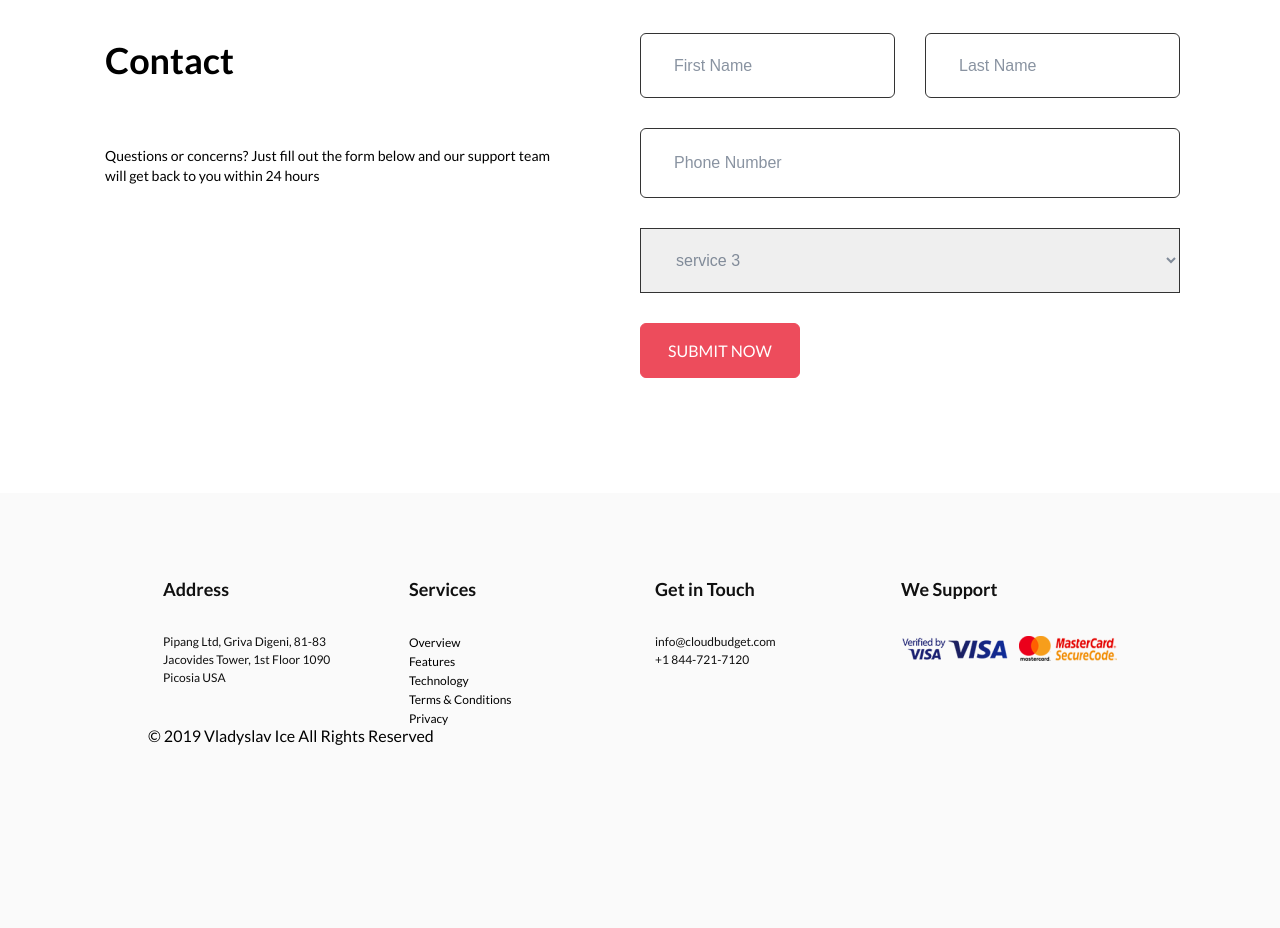
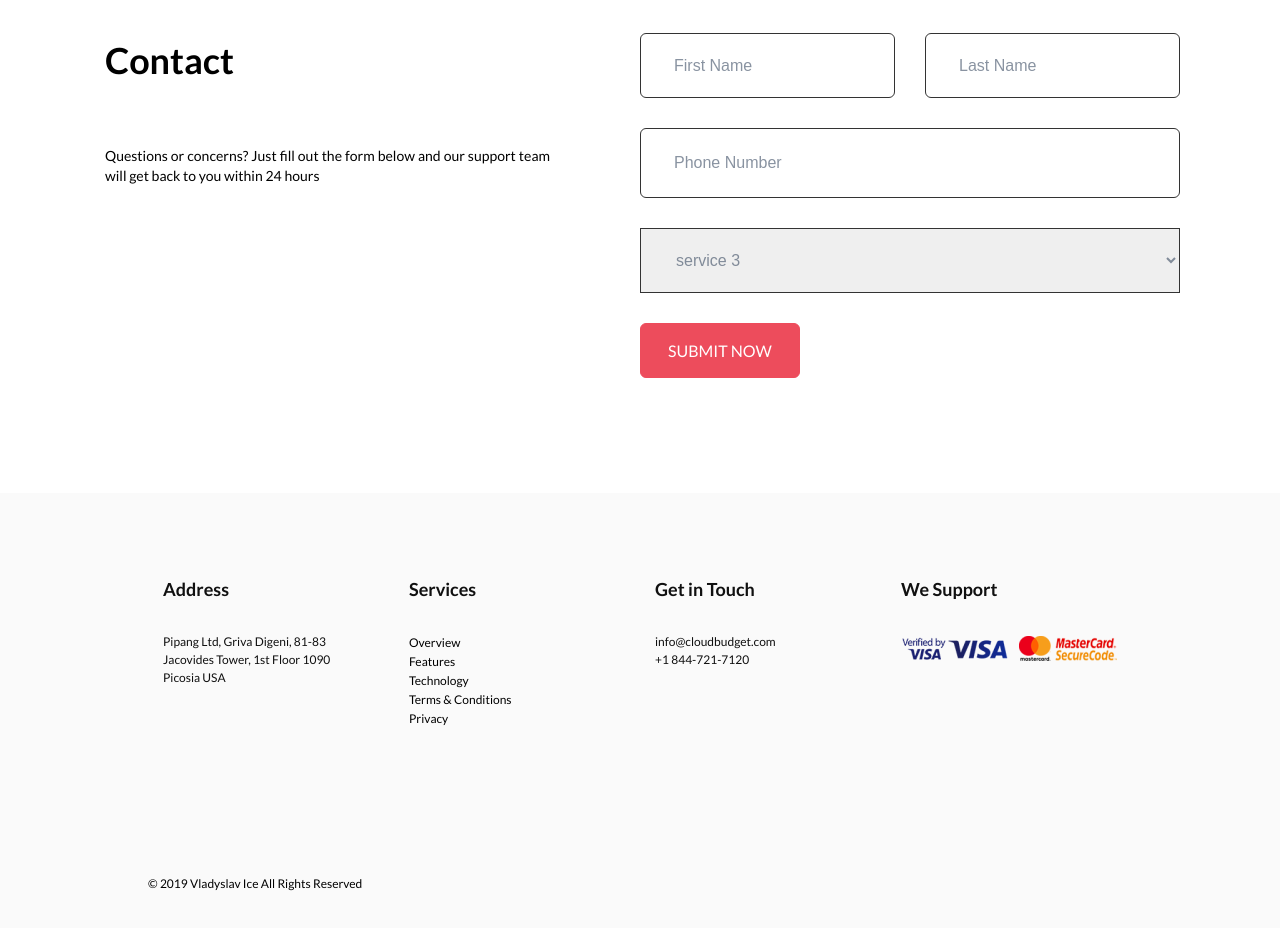
Before and after one commit to Spitfire-Ice/FreebieCloudBudgetTemplate, a website built with webpack: page src/index.html in a window 1280 px wide. Shown: the part 3066-3994 px from the top of the page. Built offline with nearby package versions, Linux system fonts and the light colour scheme.

Commit message:
fix my arms

```diff
--- a/src/index.html
+++ b/src/index.html
@@ -197,7 +197,7 @@
         <img src="./img/visa.png" alt="visa" width="216" height="31">
       </div>
     </div>
-    <h3>© 2019 <a href="https://github.com/Spitfire-Ice">Vladyslav Ice</a> All Rights Reserved</h3>
+    <div class="cap">© 2019 <a href="https://github.com/Spitfire-Ice">Vladyslav Ice</a> All Rights Reserved</div>
   </div>
 </footer>
 </body>
--- a/src/scss/_footer.scss
+++ b/src/scss/_footer.scss
@@ -38,6 +38,7 @@ footer {
    line-height: 19px;
    text-transform: capitalize;
    color: #000000;
+   cursor: pointer;
   }
  }
 }
@@ -48,3 +49,7 @@ footer {
  color: #101010;
 
 }
+.cap {
+ font-size: 12px;
+ margin-top: 150px;
+}
```
